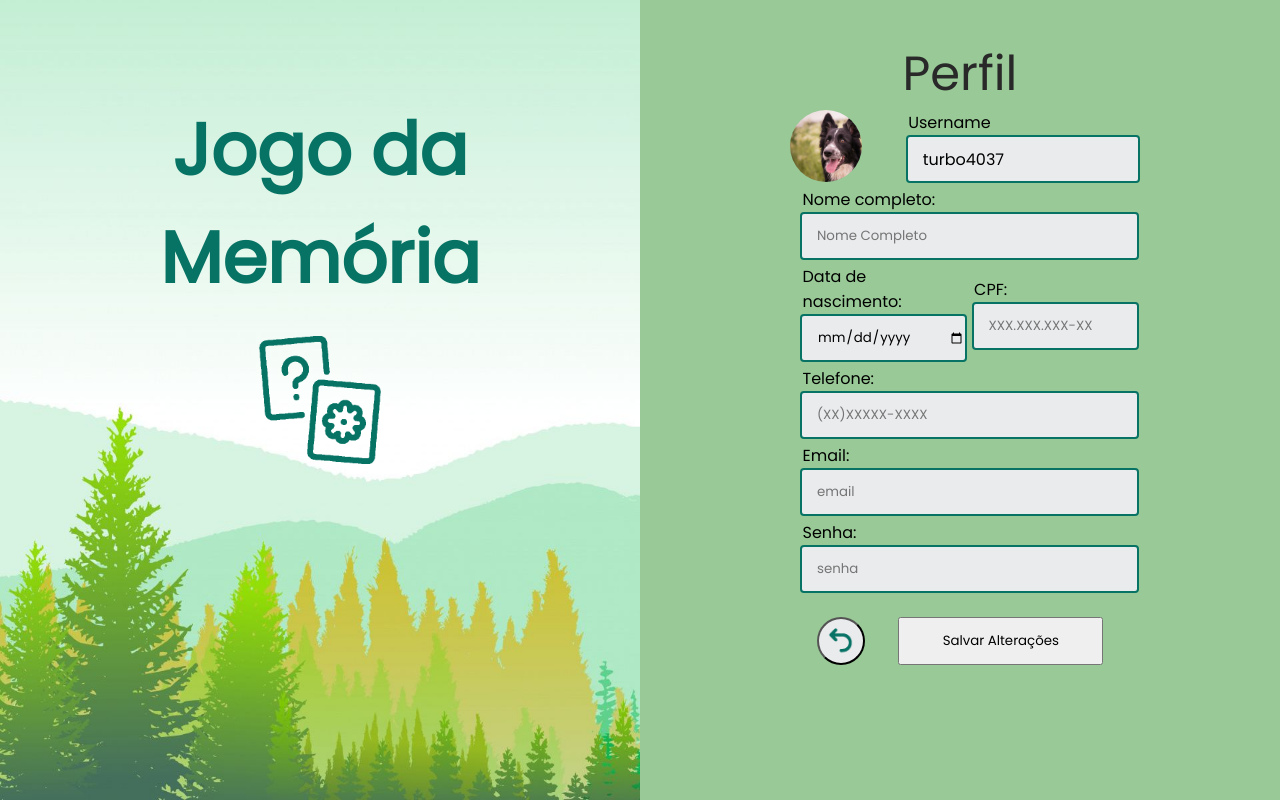
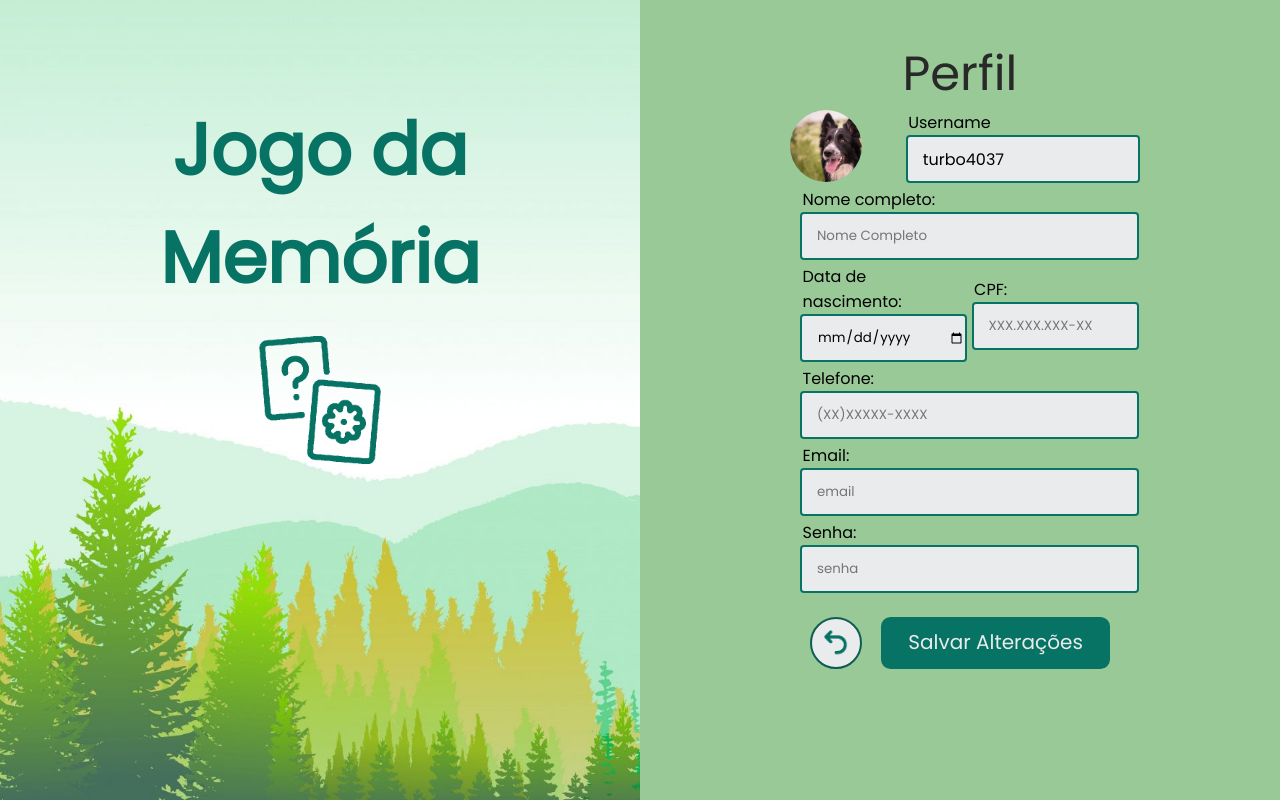
Before and after one commit to camillebobsin/si401-memory-game, a PHP site: page /profile.html in a window 1280 px wide. Run offline with PHP 8.4, Linux system fonts and the light colour scheme.

Commit message:
Fix: Profile button style

```diff
--- a/profile.html
+++ b/profile.html
@@ -58,8 +58,8 @@
                 </div>
             </form>
             <footer>
-                <a href="/menu.html"><button class="rounded-button" id="back"></button></a>
-                <a href="/profile.html"><button id="save">Salvar Alterações</button></a>
+                <a class="rounded-button" id="back"href="/menu.html"></a>
+                <a class="button" id="save" href="/profile.html">Salvar Alterações</a>
             </footer>
         </div>
 
--- a/styles/profile.css
+++ b/styles/profile.css
@@ -95,11 +95,6 @@ footer {
     background-image: url(/assets/back.png);
 }
 
-#save{
-    width: 16vw;
-    height: 6vh;
-}
-
 footer{
     width: 25vw;
     margin-top: 3vh;
--- a/styles/styles.css
+++ b/styles/styles.css
@@ -81,6 +81,7 @@
     height:6vh;
     border-radius: 50%;
     background-color: #EAEBED;
+    border: 2px solid #0e5d52;
     background-position: 50% 50%;
     background-size: 25px;
     background-repeat:no-repeat;
```
